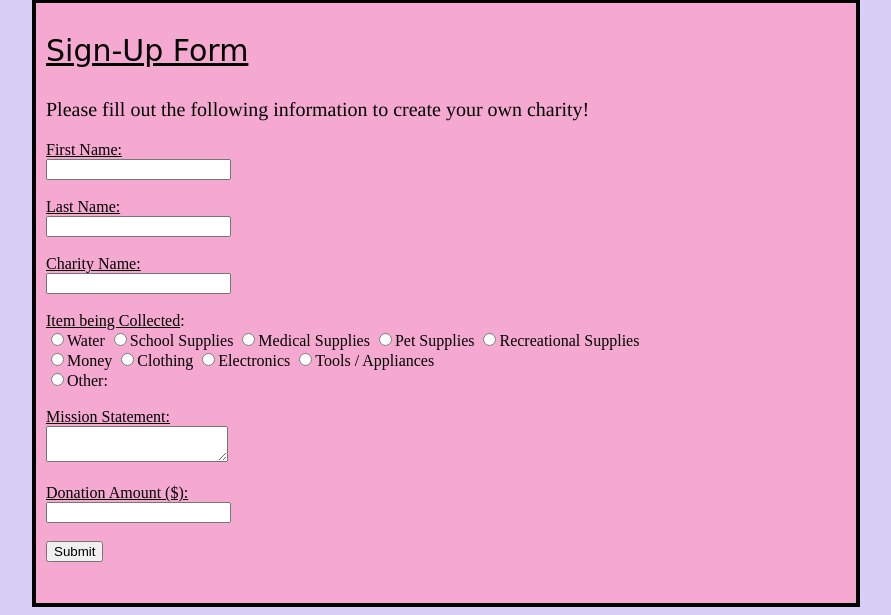
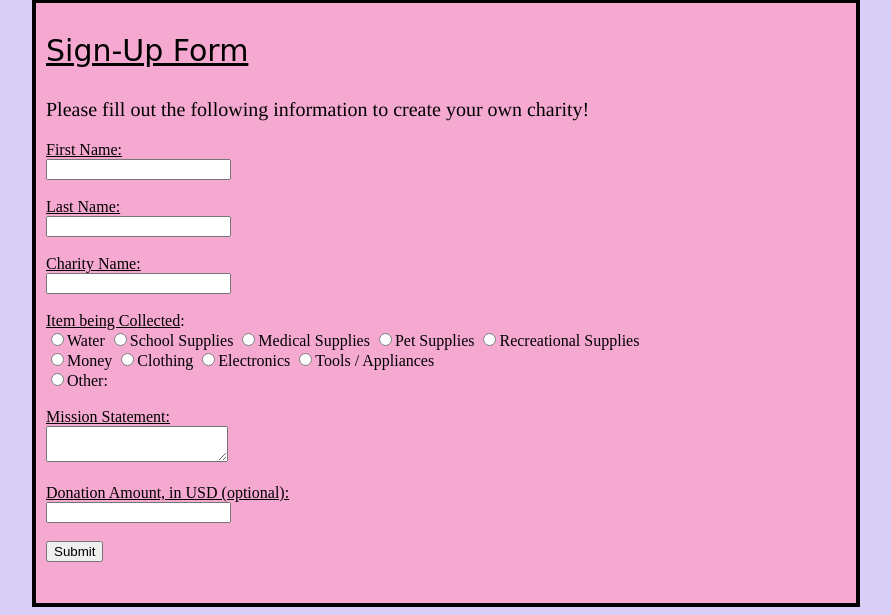
Before and after one commit to JKodner/charity, a Flask app: page /signup in a window 1280 px wide. Shown: the part 483-1098 px from the top of the page, without its empty margins (181-1072 px from the left). Run offline with Flask 2, Linux system fonts and the light colour scheme.

Commit message:
Update signup.html

```diff
--- a/templates/signup.html
+++ b/templates/signup.html
@@ -146,11 +146,9 @@
 			<u>Mission Statement:</u> <br><textarea form="signup" name="statement"></textarea>
 			<br>
 			<br>
-			<u>Donation Amount ($):</u> <input type="text" name="amt">
+			<u>Donation Amount, in USD (optional):</u><input type="text" name="amt">
 			<br>
 			<input type="submit">
 		</form>
-
-
 	</div>
 </body>
```
